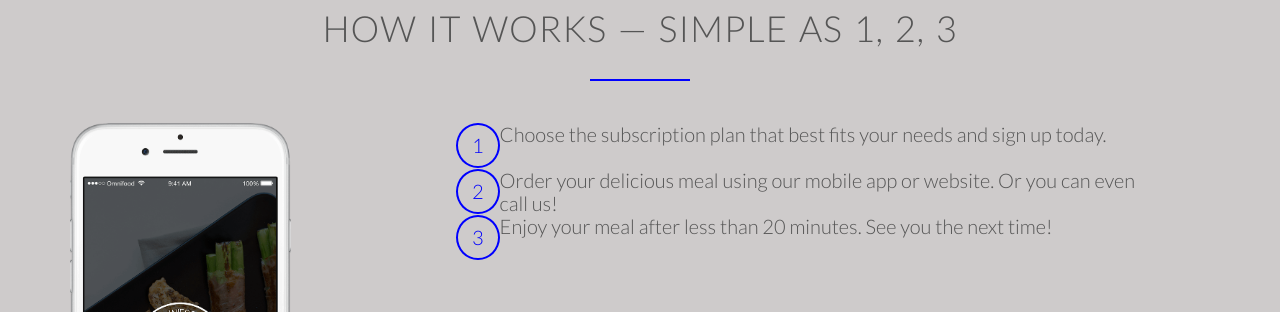
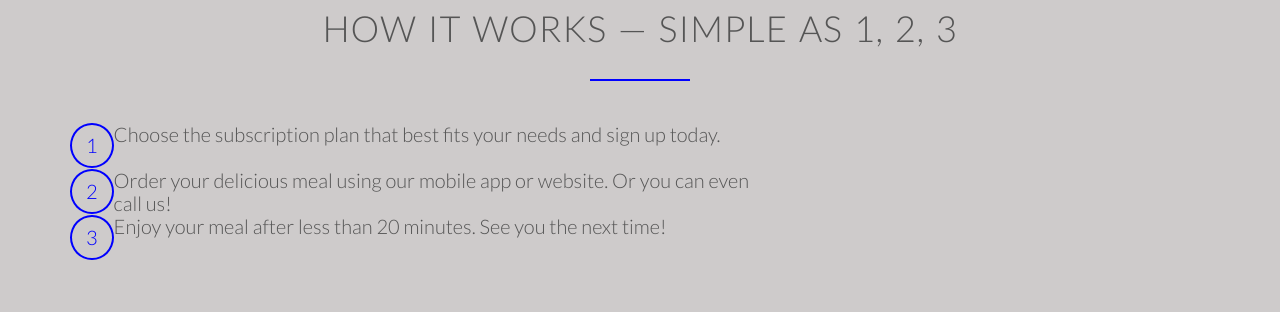
Before and after one commit to innocentchiizy1/food-affairs, a plain HTML site: page index.html in a window 1280 px wide. Shown: the part 1950-2262 px from the top of the page. Drawn offline with nearby package versions, Linux system fonts and the light colour scheme; a script that the page names is missing; files whose address does not match are found by name.

Commit message:
project update

```diff
--- a/index.html
+++ b/index.html
@@ -129,9 +129,7 @@
             <h3>How it works &mdash; Simple as 1, 2, 3</h3>
         </div>
         <div class="row">
-            <div class="col span-1-of-3">
-                <img src="resources/images/app-iPhone.png" alt="food affairs app on iphone" class="app-screen js--wp-2">
-            </div>
+
             <div class="col span-2-0f-3">
                 <div class="works-step">
                     <div>1</div>
```
